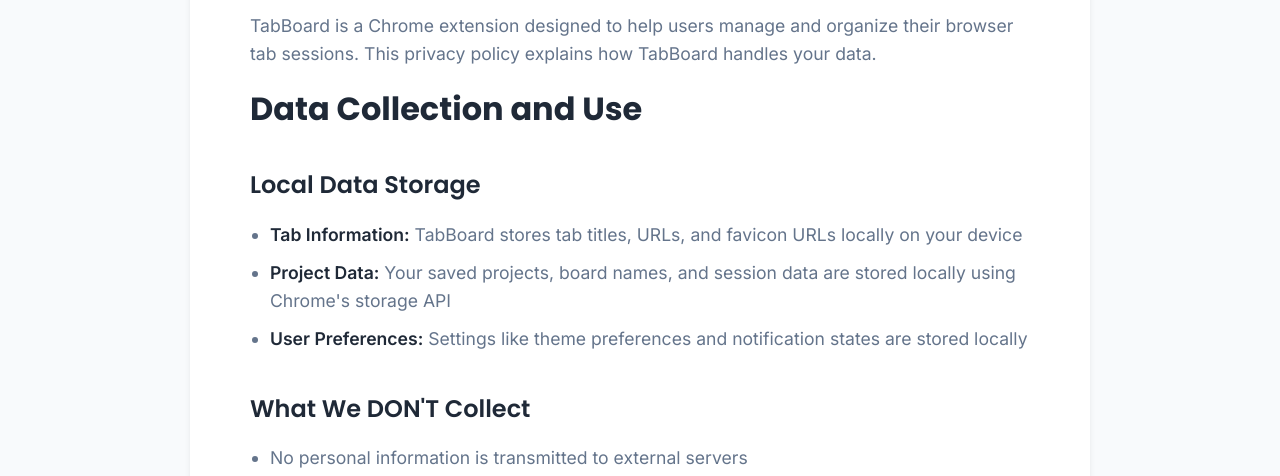
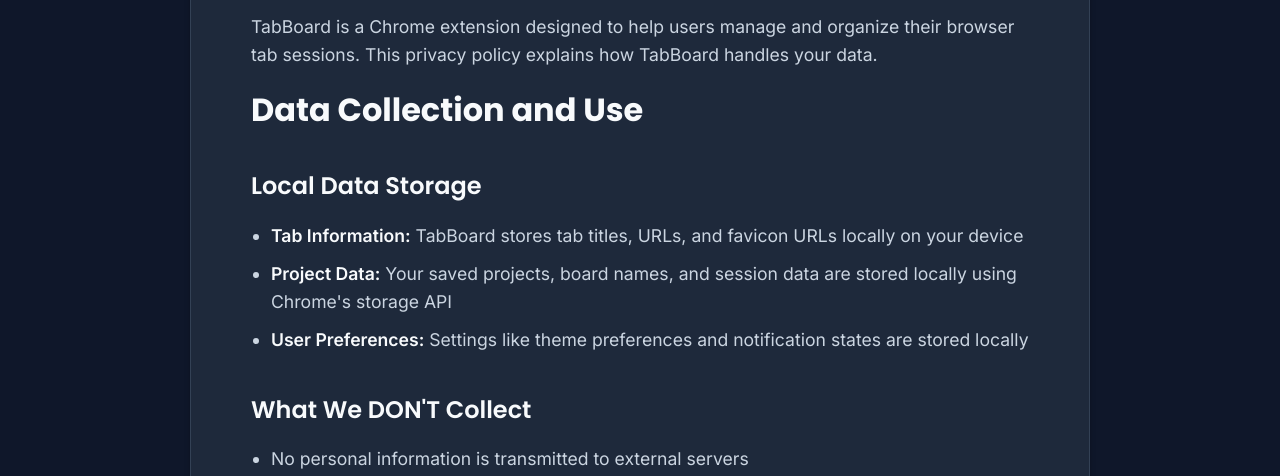
Before and after one commit to bucklemeshoe/tabboard-website, a plain HTML site: page privacy-policy.html in a window 1280 px wide. Shown: the part 624-1100 px from the top of the page. Drawn offline with Linux system fonts and the light colour scheme.

Commit message:
Update privacy policy page to dark theme to match other pages

```diff
--- a/privacy-policy.html
+++ b/privacy-policy.html
@@ -14,28 +14,29 @@
 
     <style>
         :root {
-            /* TabBoard's Color Scheme */
-            --primary-color: #60a5fa;        /* TabBoard's light blue */
-            --primary-dark: #2563eb;         /* TabBoard's blue */
-            --secondary-color: #8b5cf6;      /* TabBoard's purple */
-            --accent-color: #ec4899;         /* TabBoard's pink */
-            --success-color: #10b981;        /* TabBoard's green */
-            --warning-color: #f59e0b;        /* TabBoard's amber */
-            --danger-color: #ef4444;         /* TabBoard's red */
-            --dark-bg: #0f172a;             /* TabBoard's dark primary */
-            --dark-secondary: #1e293b;       /* TabBoard's dark secondary */
-            --dark-tertiary: #334155;        /* TabBoard's dark tertiary */
-            --light-gray: #f8fafc;           /* TabBoard's light secondary */
-            --medium-gray: #64748b;          /* TabBoard's medium gray */
-            --text-dark: #1f2937;            /* TabBoard's text */
-            --text-light: #64748b;           /* TabBoard's muted text */
-            --border-color: #e2e8f0;         /* TabBoard's border */
-            --gradient-1: linear-gradient(135deg, var(--primary-color) 0%, var(--primary-dark) 100%);  /* Blue gradient */
-            --gradient-2: linear-gradient(135deg, var(--accent-color) 0%, var(--secondary-color) 100%);  /* Pink-Purple gradient */
-            --shadow-sm: 0 1px 2px 0 rgba(0, 0, 0, 0.05);
-            --shadow-md: 0 4px 6px -1px rgba(0, 0, 0, 0.1);
-            --shadow-lg: 0 10px 15px -3px rgba(0, 0, 0, 0.1);
-            --shadow-xl: 0 20px 25px -5px rgba(0, 0, 0, 0.1);
+            /* Syntax Theme - Dark Privacy Colors */
+            --primary-color: #7dd3fc;        /* sky-300 */
+            --primary-dark: #0ea5e9;         /* sky-500 */
+            --secondary-color: #6366f1;      /* indigo-500 */
+            --accent-color: #06b6d4;         /* cyan-500 */
+            --success-color: #10b981;        /* emerald-500 */
+            --warning-color: #f59e0b;        /* amber-500 */
+            --danger-color: #ef4444;         /* red-500 */
+            --dark-bg: #0f172a;             /* slate-900 */
+            --dark-secondary: #1e293b;       /* slate-800 */
+            --dark-tertiary: #334155;        /* slate-700 */
+            --light-gray: #f1f5f9;           /* slate-100 */
+            --medium-gray: #64748b;          /* slate-500 */
+            --text-dark: #f8fafc;            /* slate-50 - inverted for dark theme */
+            --text-light: #cbd5e1;           /* slate-300 */
+            --text-muted: #64748b;           /* slate-500 */
+            --border-color: #334155;         /* slate-700 */
+            --gradient-1: linear-gradient(135deg, #7dd3fc 0%, #0ea5e9 100%);  /* Sky gradient */
+            --gradient-2: linear-gradient(135deg, #06b6d4 0%, #6366f1 100%);  /* Cyan-Indigo gradient */
+            --shadow-sm: 0 1px 2px 0 rgba(0, 0, 0, 0.2);
+            --shadow-md: 0 4px 6px -1px rgba(0, 0, 0, 0.3);
+            --shadow-lg: 0 10px 15px -3px rgba(0, 0, 0, 0.4);
+            --shadow-xl: 0 20px 25px -5px rgba(0, 0, 0, 0.5);
         }
 
         * {
@@ -48,7 +49,7 @@
             font-family: 'Inter', -apple-system, BlinkMacSystemFont, 'Segoe UI', sans-serif;
             line-height: 1.6;
             color: var(--text-dark);
-            background: var(--light-gray);
+            background: var(--dark-bg);
             overflow-x: hidden;
         }
 
@@ -79,7 +80,7 @@
 
         /* Header */
         .header {
-            background: white;
+            background: rgba(15, 23, 42, 0.95);
             border-bottom: 1px solid var(--border-color);
             padding: 15px 0;
             position: sticky;
@@ -141,15 +142,16 @@
         }
 
         .mobile-menu-toggle:hover {
-            background-color: var(--light-gray);
+            background-color: var(--dark-tertiary);
         }
 
         /* Privacy Policy Content */
         .privacy-hero {
-            background: linear-gradient(135deg, var(--primary-dark) 0%, var(--primary-color) 100%);
+            background: var(--gradient-1);
             color: white;
             padding: 80px 0;
             text-align: center;
+            position: relative;
         }
 
         .privacy-hero h1 {
@@ -171,12 +173,13 @@
         }
 
         .privacy-document {
-            background: white;
+            background: var(--dark-secondary);
             border-radius: 12px;
             padding: 60px;
             box-shadow: var(--shadow-md);
             max-width: 900px;
             margin: 0 auto;
+            border: 1px solid var(--border-color);
         }
 
         .privacy-document h2 {
@@ -219,11 +222,12 @@
         }
 
         .contact-section {
-            background: linear-gradient(135deg, var(--light-gray) 0%, white 100%);
+            background: var(--dark-tertiary);
             border-radius: 12px;
             padding: 30px;
             margin-top: 40px;
             border-left: 4px solid var(--accent-color);
+            border: 1px solid var(--border-color);
         }
 
         .contact-section h3 {
@@ -232,7 +236,7 @@
         }
 
         .contact-section a {
-            color: var(--primary-dark);
+            color: var(--primary-color);
             text-decoration: none;
             font-weight: 600;
         }
```
